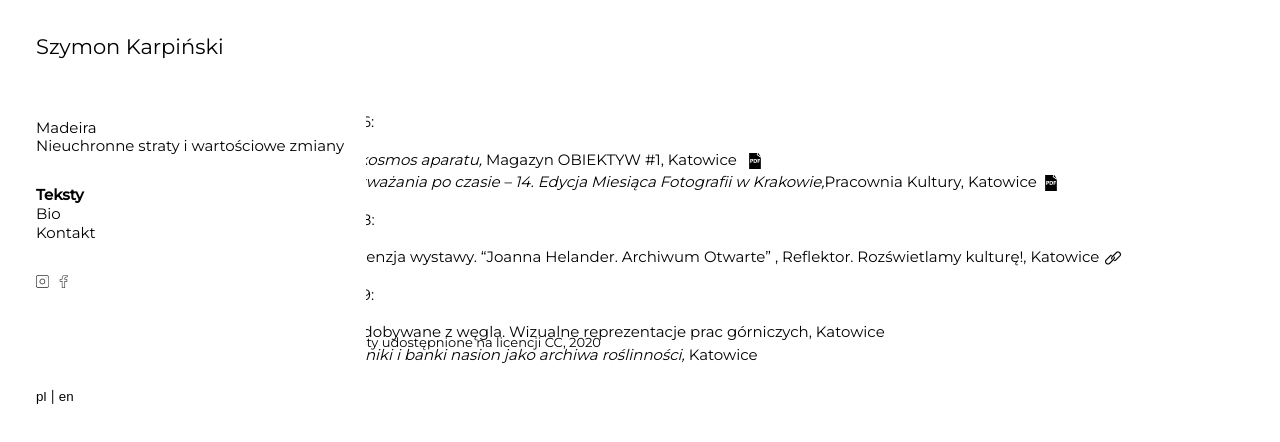
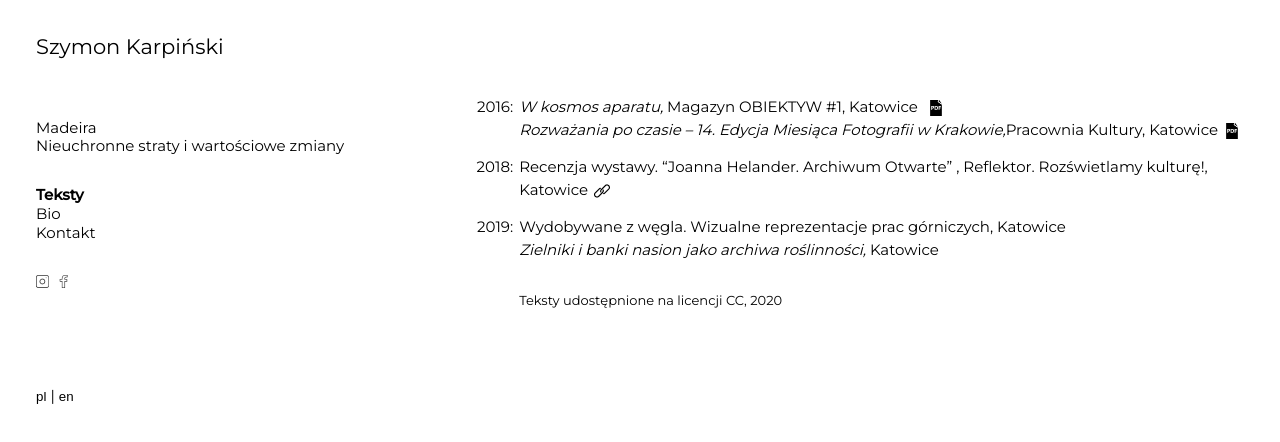
Before and after one commit to michalganszer/Szymon-Karpinski, a React (Create React App) app: page /teksty in a window 1280 px wide. Shown: the top 442 px of the page. Built offline with nearby package versions, Linux system fonts and the light colour scheme.

Commit message:
Update Teksty.module.scss

```diff
--- a/src/views/Teksty/Teksty.module.scss
+++ b/src/views/Teksty/Teksty.module.scss
@@ -1,18 +1,19 @@
-.wrapper{
-    position: relative;
+
+.container{
+    display:grid;
+    grid-template-columns: 1fr 4fr;
 }
-.yearWrapper{
-    display:flex;
+
+.year{
+    margin:0;
+    margin-right:6px;
+    text-align: right;
 }
-.yearWrapper:last-of-type{
-    margin-bottom:36px;
-}
-.year{
-    margin-right:10px;
+.wpisWrapper{
+    margin-bottom:1em;
 }
 .cc{
-    position: absolute;
-    bottom:0;
-    left:0;
+
     font-size: 13px;
+
 }
```
